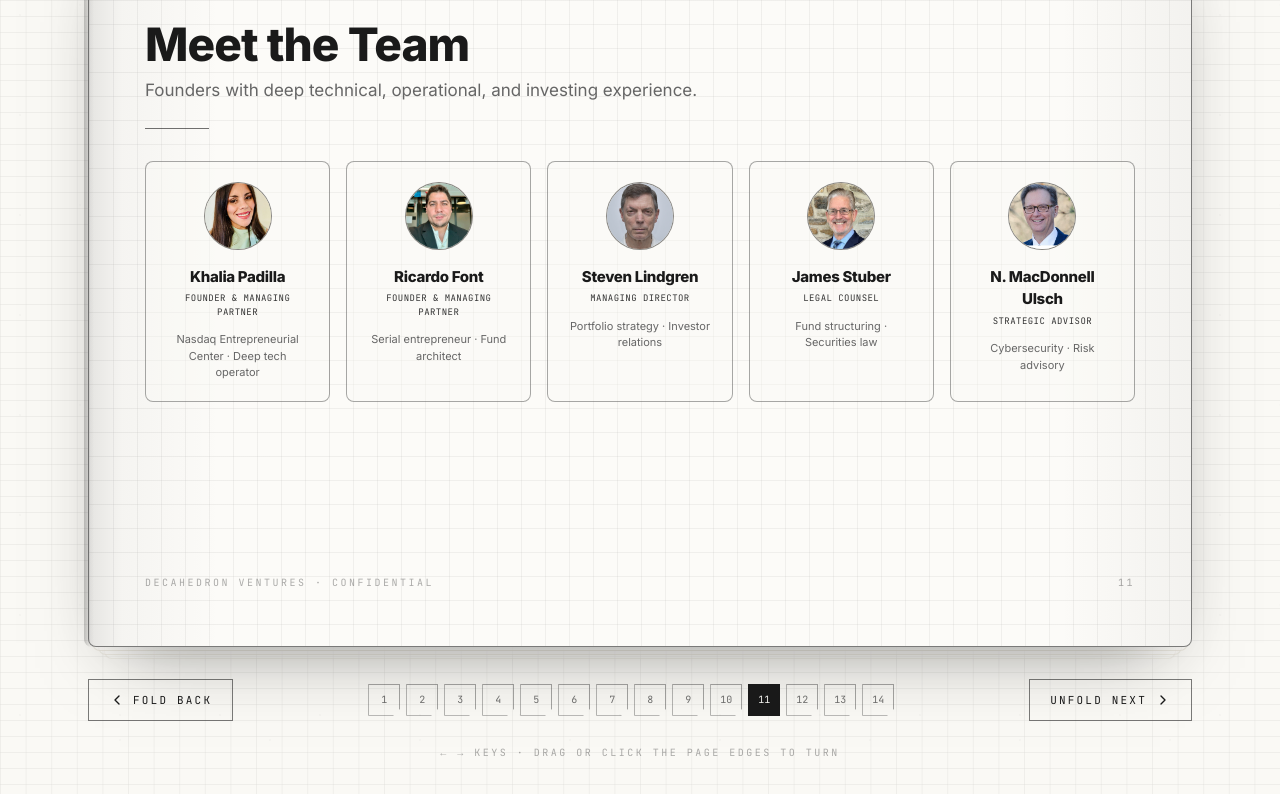
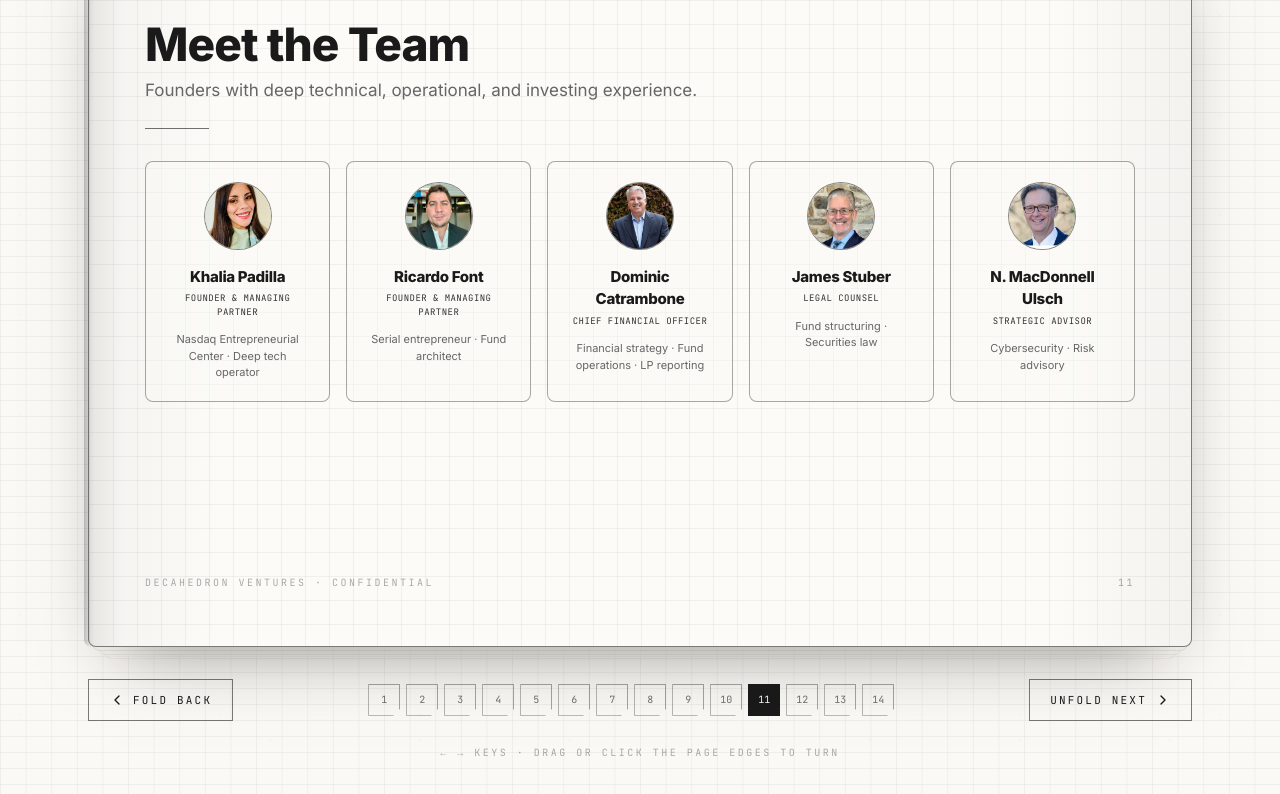
Before and after one commit to IMAGINE-ENGINE-STUDIOS/decahedron-ink-forge, a React (Vite) app: page /LPs in a window 1280 px wide. Both pictures are taken after a click on the button "11". Shown: the part 235-1029 px from the top of the page. Built offline with nearby package versions, Linux system fonts and the light colour scheme.

Commit message:
Changes
Co-authored-by: fosstheory <46951175+fosstheory@users.noreply.github.com>

```diff
--- a/src/components/lps/brochurePages.tsx
+++ b/src/components/lps/brochurePages.tsx
@@ -2,7 +2,7 @@ import React from 'react';
 import { motion } from 'framer-motion';
 import khaliaPadilla from '@/assets/team/khalia-padilla.jpg';
 import ricardoFont from '@/assets/team/ricardo-font.jpg';
-import stevenLindgren from '@/assets/team/steven-lindgren.png';
+import dominicCatrambone from '@/assets/team/dominic-catrambone.jpg';
 import jamesStuber from '@/assets/team/james-stuber.jpg';
 import nMacdonnellUlsch from '@/assets/team/n-macdonnell-ulsch.jpg';
 
@@ -327,7 +327,7 @@ const Team = () => (
       {[
         { name: 'Khalia Padilla', title: 'Founder & Managing Partner', bio: 'Nasdaq Entrepreneurial Center · Deep tech operator', image: khaliaPadilla, pos: 'object-[center_15%]' },
         { name: 'Ricardo Font', title: 'Founder & Managing Partner', bio: 'Serial entrepreneur · Fund architect', image: ricardoFont },
-        { name: 'Steven Lindgren', title: 'Managing Director', bio: 'Portfolio strategy · Investor relations', image: stevenLindgren },
+        { name: 'Dominic Catrambone', title: 'Chief Financial Officer', bio: 'Financial strategy · Fund operations · LP reporting', image: dominicCatrambone },
         { name: 'James Stuber', title: 'Legal Counsel', bio: 'Fund structuring · Securities law', image: jamesStuber },
         { name: 'N. MacDonnell Ulsch', title: 'Strategic Advisor', bio: 'Cybersecurity · Risk advisory', image: nMacdonnellUlsch },
       ].map((m, i) => (
--- a/src/components/slides/slideData.tsx
+++ b/src/components/slides/slideData.tsx
@@ -485,7 +485,7 @@ const SlideTeam = () => (
         {[
           { name: 'Khalia Padilla', title: 'Managing Partner', bio: 'Nasdaq Entrepreneurial Center · Deep tech operator · Accelerator builder' },
           { name: 'Ricardo Font', title: 'Founder & Managing Partner', bio: 'Serial entrepreneur · Deep tech investor · Fund architect' },
-          { name: 'Steven Lindgren', title: 'Managing Director', bio: 'Operational leadership · Portfolio strategy · Investor relations' },
+          { name: 'Dominic Catrambone', title: 'Chief Financial Officer', bio: 'Financial strategy · Fund operations · LP reporting' },
           { name: 'James Stuber', title: 'Legal Counsel', bio: 'Fund structuring · Securities law · LP governance' },
           { name: 'N. MacDonnell Ulsch', title: 'Strategic Advisor', bio: 'Cybersecurity · Risk advisory · Strategic counsel' },
         ].map((member) => (
```
